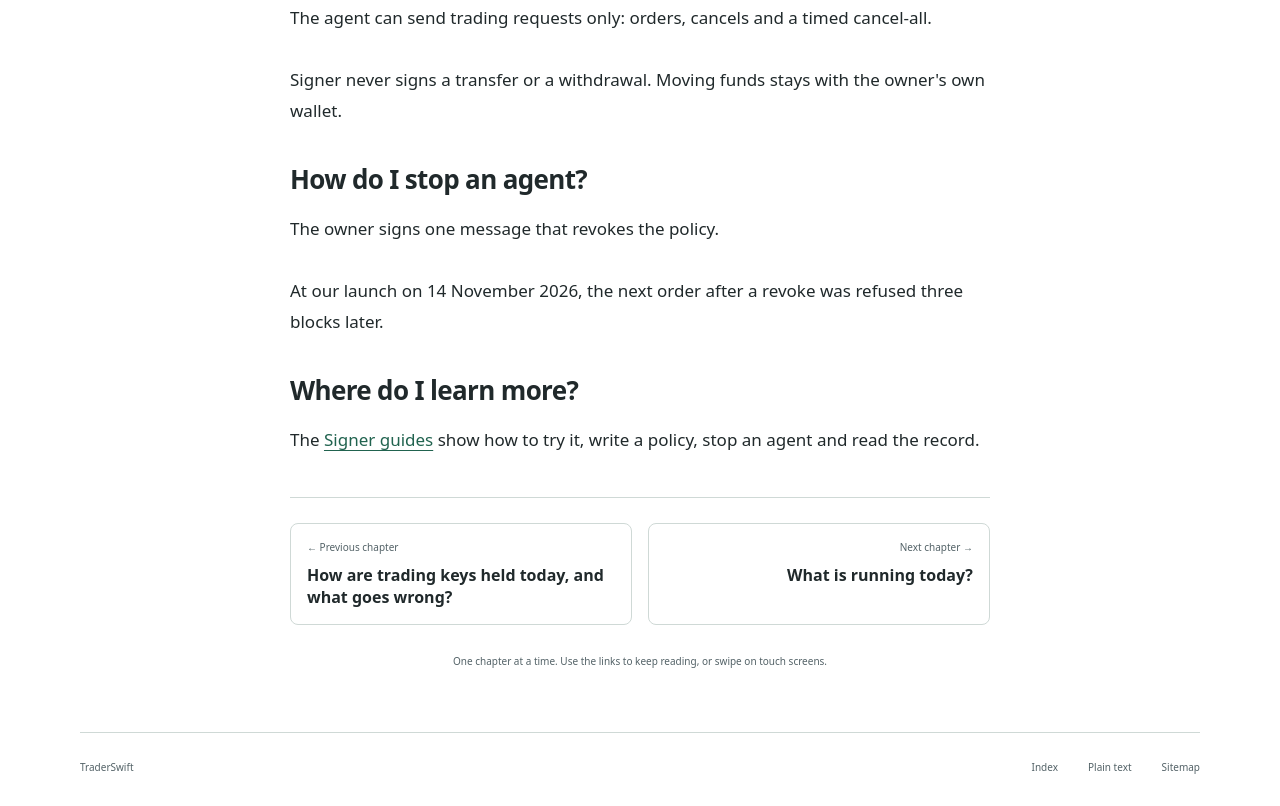
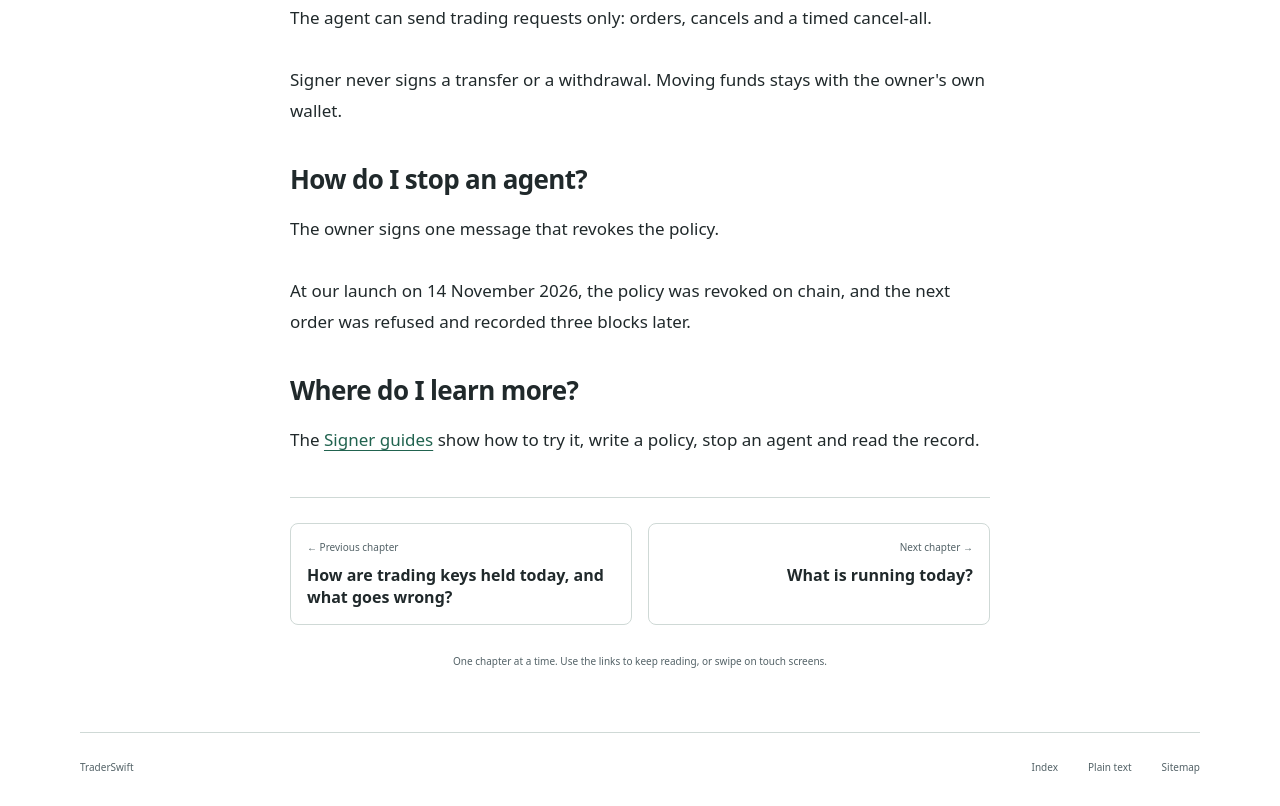
Before and after one commit to traderswift-io/blog, a plain HTML site: page dist/what-is-traderswift/06-how-does-signer-work.html in a window 1280 px wide. Shown: the part 2202-3008 px from the top of the page. Drawn offline with Linux system fonts and the light colour scheme; a web font is replaced by a local one.

Commit message:
Update 01: signer's fact fixes on the Lighter figure and the revoke

```diff
--- a/dist/what-is-traderswift/06-how-does-signer-work.html
+++ b/dist/what-is-traderswift/06-how-does-signer-work.html
@@ -46,7 +46,7 @@
 <p>Signer never signs a transfer or a withdrawal. Moving funds stays with the owner&#x27;s own wallet.</p>
 <h2 id="how-do-i-stop-an-agent">How do I stop an agent?</h2>
 <p>The owner signs one message that revokes the policy.</p>
-<p>At our launch on 14 November 2026, the next order after a revoke was refused three blocks later.</p>
+<p>At our launch on 14 November 2026, the policy was revoked on chain, and the next order was refused and recorded three blocks later.</p>
 <h2 id="where-do-i-learn-more">Where do I learn more?</h2>
 <p>The <a href="../signer-guides/index.html">Signer guides</a> show how to try it, write a policy, stop an agent and read the record.</p></div></article>
 <nav class="chapter-navigation" aria-label="Chapter navigation"><a rel="prev" href="05-how-are-trading-keys-held-today.html"><span>← Previous chapter</span><strong>How are trading keys held today, and what goes wrong?</strong></a><a rel="next" href="07-what-is-running-today.html"><span>Next chapter →</span><strong>What is running today?</strong></a></nav><p class="reading-hint">One chapter at a time. Use the links to keep reading, or swipe on touch screens.</p></div></main>
```
Also changed, not shown: dist/what-is-traderswift/05-how-are-trading-keys-held-today.html (+1 -1 lines), 4 other files.
